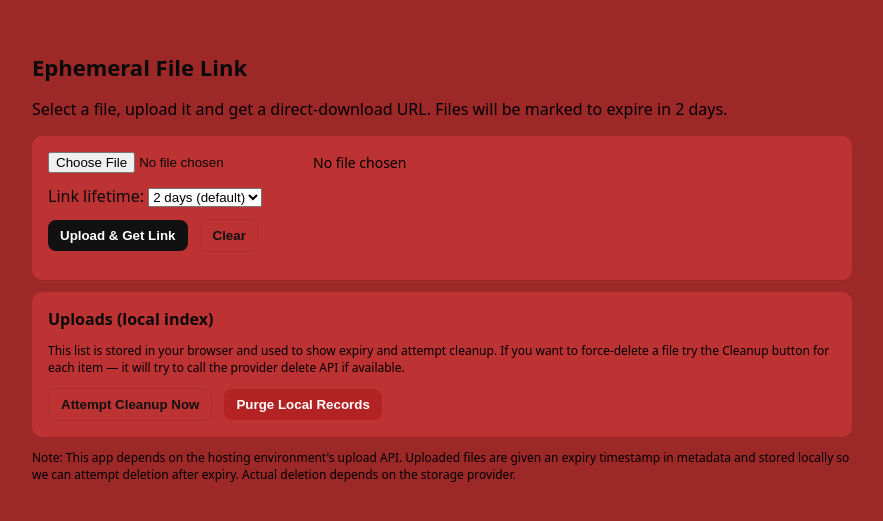
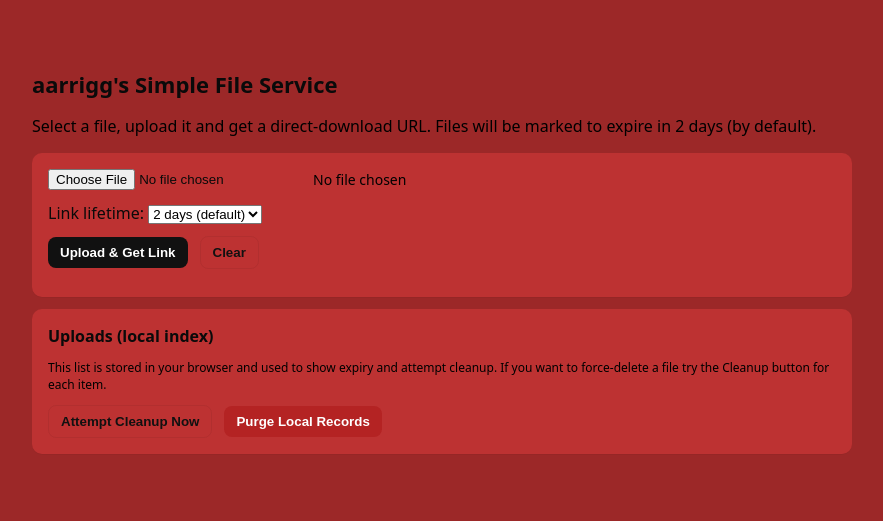
Before and after one commit to aarrigg/aarriggssimplefileservice, a plain HTML site: page index.html in a window 1280 px wide. Shown: the part 133-654 px from the top of the page, without its empty margins (198-1081 px from the left). Drawn offline with Linux system fonts and the light colour scheme; a web font is replaced by a local one.

Commit message:
Update index.html

```diff
--- a/index.html
+++ b/index.html
@@ -3,15 +3,15 @@
 <head>
   <meta charset="utf-8" />
   <meta name="viewport" content="width=device-width,initial-scale=1" />
-  <title>Ephemeral File Link (2 day auto-delete)</title>
+  <title>aarrigg's Simple File Service</title>
   <!-- Added Google Font: Stack Sans Text -->
   <link href="https://fonts.googleapis.com/css2?family=Stack+Sans+Text:wght@300;400;600;700&display=swap" rel="stylesheet" />
   <link rel="stylesheet" href="styles.css" />
 </head>
 <body>
   <main class="container">
-    <h1>Ephemeral File Link</h1>
-    <p class="muted">Select a file, upload it and get a direct-download URL. Files will be marked to expire in 2 days.</p>
+    <h1>aarrigg's Simple File Service</h1>
+    <p class="muted">Select a file, upload it and get a direct-download URL. Files will be marked to expire in 2 days (by default).</p>
 
     <form id="uploadForm" class="card">
       <label class="fileRow">
@@ -49,7 +49,7 @@
 
     <section class="card" id="manage">
       <h2>Uploads (local index)</h2>
-      <p class="muted small">This list is stored in your browser and used to show expiry and attempt cleanup. If you want to force-delete a file try the Cleanup button for each item — it will try to call the provider delete API if available.</p>
+      <p class="muted small">This list is stored in your browser and used to show expiry and attempt cleanup. If you want to force-delete a file try the Cleanup button for each item.</p>
       <ul id="uploadsList" class="uploads"></ul>
       <div class="row">
         <button id="cleanupAll" class="ghost">Attempt Cleanup Now</button>
@@ -57,7 +57,6 @@
       </div>
     </section>
 
-    <footer class="muted small">Note: This app depends on the hosting environment's upload API. Uploaded files are given an expiry timestamp in metadata and stored locally so we can attempt deletion after expiry. Actual deletion depends on the storage provider.</footer>
   </main>
 
   <script type="module" src="app.js"></script>
```
